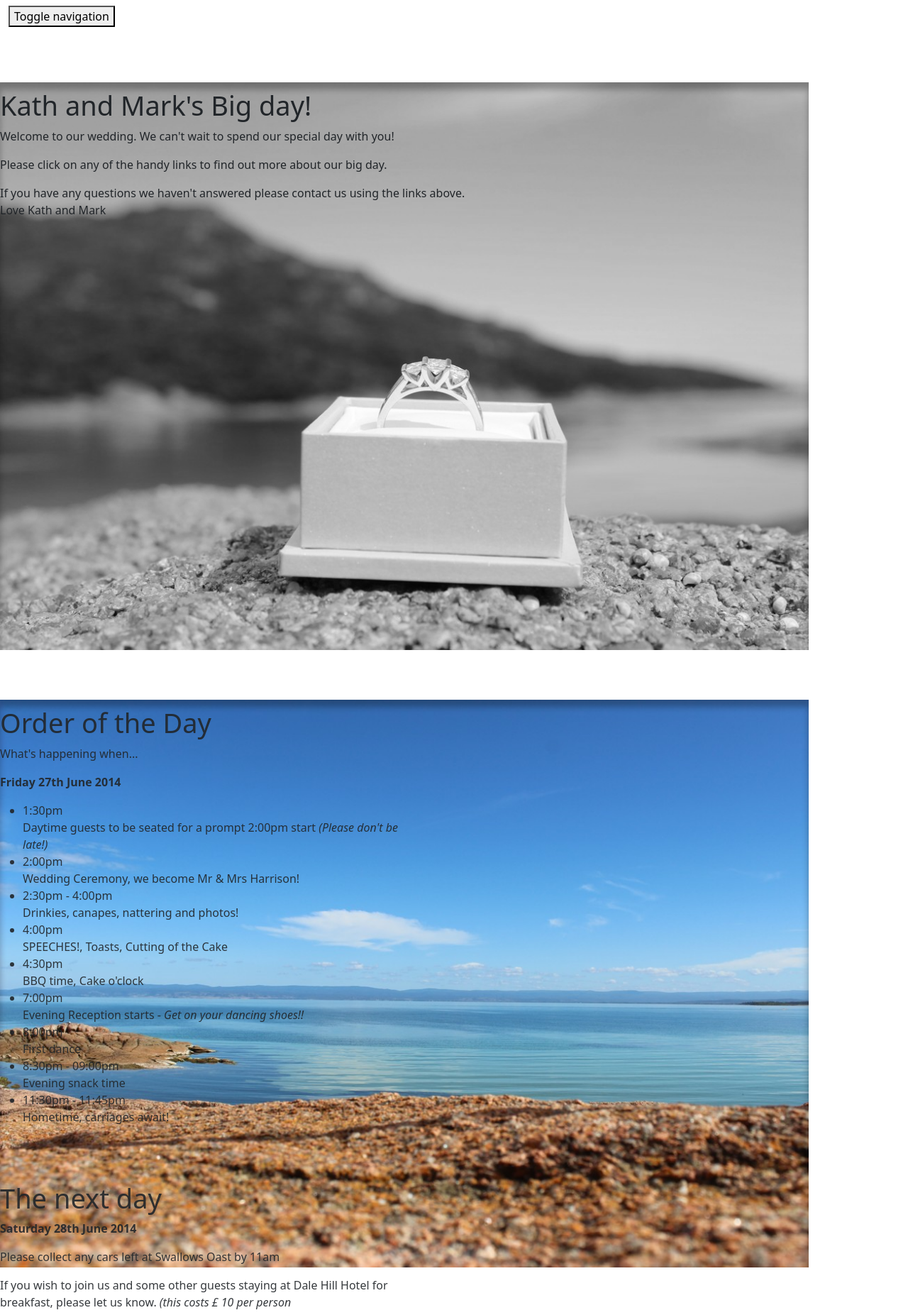
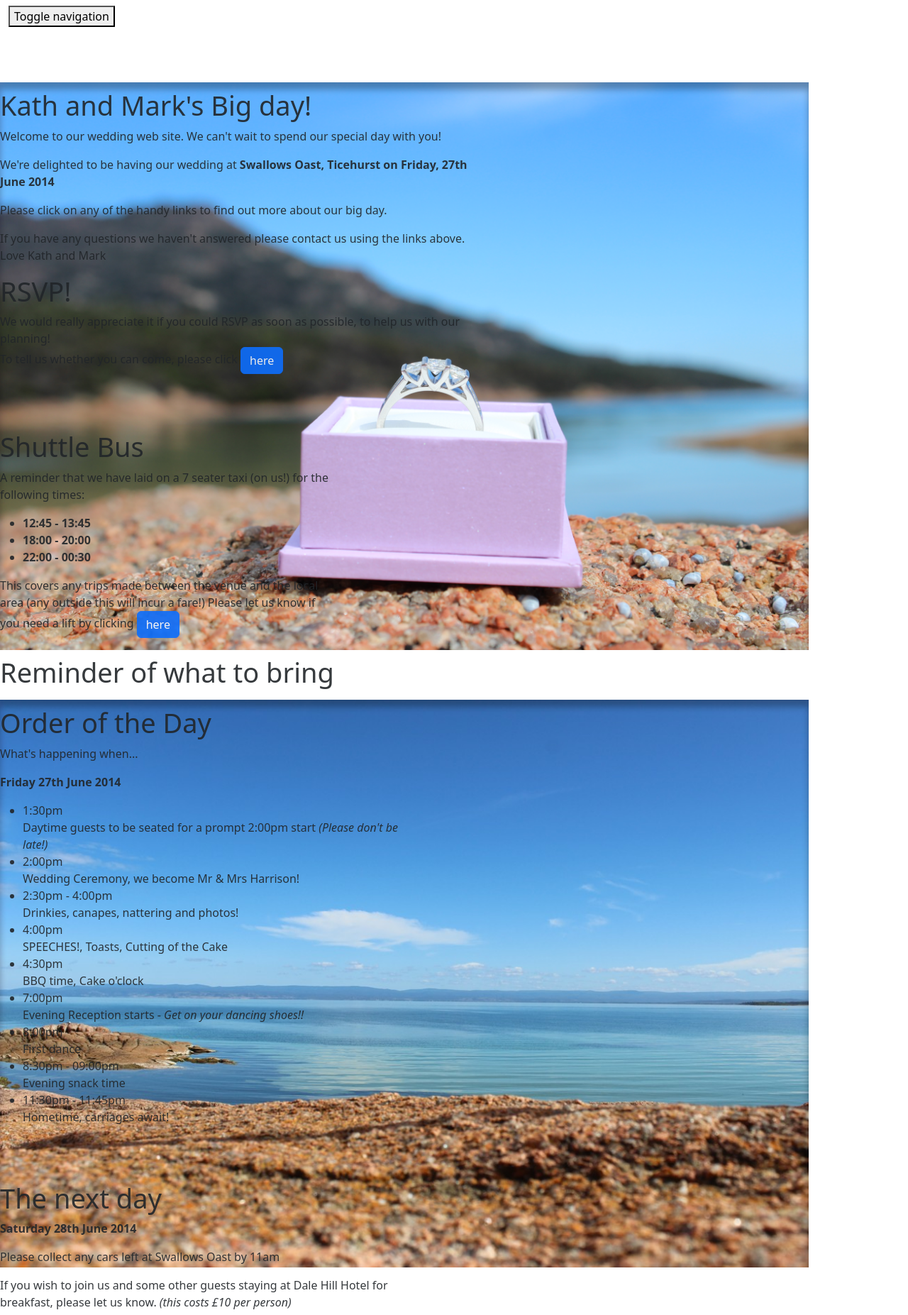
Before and after one commit to danpickford/WeddingSite, a PHP site: page / in a window 1280 px wide. Shown: the top 1853 px of the page at 71% size. Run offline with PHP 8.4, Linux system fonts and the light colour scheme; some libraries are stand-ins or nearby versions.

Commit message:
Added placeholders for all pages

```diff
--- a/index.html
+++ b/index.html
@@ -11,7 +11,6 @@
     <link href="node_modules/twitter-bootstrap/docs/assets/css/bootstrap.min.css" rel="stylesheet" />
     <!-- Custom styles for this template -->
     <link href="css/main.css" rel="stylesheet" />
-
     <!-- HTML5 shim and Respond.js IE8 support of HTML5 elements and media queries -->
     <!--[if lt IE 9]>
       <script src="https://oss.maxcdn.com/libs/html5shiv/3.7.0/html5shiv.js"></script>
@@ -19,43 +18,66 @@
     <![endif]-->
 </head>
 <body>
+    <!-- Modal -->
+    <div class="modal fade" id="tableplan" tabindex="-1" role="dialog" aria-labelledby="myModalLabel"
+        aria-hidden="true">
+        <div class="modal-dialog">
+            <div class="modal-content">
+                <div class="modal-header">
+                    <button type="button" class="close" data-dismiss="modal" aria-hidden="true">
+                        &times;</button>
+                    <h4 class="modal-title">
+                        Shhhh....</h4>
+                </div>
+                <div class="modal-body">
+                    <p>
+                        We have to keep something a secret!</p>
+                </div>
+                <div class="modal-footer">
+                    <button type="button" class="btn btn-success" data-dismiss="modal">
+                        OK. I got it!</button>
+                </div>
+            </div>
+            <!-- /.modal-content -->
+        </div>
+        <!-- /.modal-dialog -->
+    </div>
+    <!-- /.modal -->
     <!-- Fixed navbar -->
     <div class="navbar navbar-default navbar-fixed-top" role="navigation">
         <div class="container">
             <div class="navbar-header">
                 <button type="button" class="navbar-toggle" data-toggle="collapse" data-target=".navbar-collapse">
-                    <span class="sr-only">Toggle navigation</span>
-                    <span class="icon-bar"></span>
-                    <span class="icon-bar"></span>
-                    <span class="icon-bar"></span>
+                    <span class="sr-only">Toggle navigation</span> <span class="icon-bar"></span><span
+                        class="icon-bar"></span><span class="icon-bar"></span>
                 </button>
                 <!--<a class="navbar-brand" href="#"></a>-->
             </div>
             <div class="collapse navbar-collapse">
                 <ul class="nav navbar-nav">
                     <li class="active"><a href="#" class="data-slide-link" data-slide="1">Home</a></li>
-                    <li class="dropdown">
-                        <a href="#" class="dropdown-toggle " data-toggle="dropdown">Ceremony <b class="caret"></b></a>
+                    <li class="dropdown"><a href="#" class="dropdown-toggle " data-toggle="dropdown">Our
+                        Day <b class="caret"></b></a>
                         <ul class="dropdown-menu">
                             <li><a href="#" class="data-slide-link" data-slide="2">Order of the Day</a></li>
-                            <li><a href="#">Children</a></li>
-                            <li><a href="#">Dress Code</a></li>
-                            <li><a href="#">Table plan</a></li>
+                            <li><a href="#" class="data-slide-link" data-slide="3">Guest information</a></li>
+                            <li><a data-toggle="modal" href="#tableplan">Table plan</a></li>
                             <li class="divider"></li>
                             <li class="dropdown-header">The Venue</li>
-                            <li><a href="#">Swallows Oast</a></li>
+                            <li><a href="#" class="data-slide-link" data-slide="4">Swallows Oast</a></li>
                         </ul>
                     </li>
-                    <li><a href="#rsvp">RSVP</a></li>
-                    <li><a href="#contact">Contact Us</a></li>
-                    <li><a href="#contact">Photos</a></li>
-                    <li class="dropdown">
-                        <a href="#" class="dropdown-toggle" data-toggle="dropdown">Helpful Info <b class="caret"></b></a>
+                    <li><a href="#" class="data-slide-link" data-slide="5">RSVP</a></li>
+                    <li><a href="#" class="data-slide-link" data-slide="6">Contact Us</a></li>
+                    <li class="dropdown"><a href="#" class="dropdown-toggle" data-toggle="dropdown">Helpful
+                        Info <b class="caret"></b></a>
                         <ul class="dropdown-menu">
-                            <li><a href="#">Gift Ideas</a></li>
-                            <li><a href="#">Accommodation</a></li>
-                            <li><a href="#">Travel</a></li>
-                            <li><a href="#">Taxis</a></li>
+                            <li><a href="#" class="data-slide-link" data-slide="7"><b>Important Info!</b></a></li>
+                            <li><a href="#" class="data-slide-link" data-slide="8">Gift Ideas</a></li>
+                            <li><a href="#" class="data-slide-link" data-slide="9">Photos</a></li>
+                            <li><a href="#" class="data-slide-link" data-slide="10">Accommodation</a></li>
+                            <li><a href="#" class="data-slide-link" data-slide="11">Travel</a></li>
+                            <li><a href="#" class="data-slide-link" data-slide="12">Taxis</a></li>
                         </ul>
                     </li>
                 </ul>
@@ -63,34 +85,86 @@
             <!--/.nav-collapse -->
         </div>
     </div>
-
     <!-- Begin page content -->
     <div class="container">
+        <div id="slide1" class="slide" data-slide="1">
+            <div style="margin-top: 70px; opacity: 0.9" class="col-sm-7">
+                <div class="jumbotron">
+                    <h1>
+                        Kath and Mark's Big day!</h1>
+                    <p>
+                        Welcome to our wedding web site. We can't wait to spend our special day with you!</p>
+                    <p>
+                        We're delighted to be having our wedding at <b>Swallows Oast, Ticehurst on Friday, 27th
+                            June 2014</b></p>
+                    <p>
+                        Please click on any of the handy links to find out more about our big day.</p>
+                    <p>
+                        If you have any questions we haven't answered please contact us using the links
+                        above.<br />
+                        Love Kath and Mark
+                    </p>
+                     <h1>
+                        RSVP!</h1>
+                    <p>
+                        We would really appreciate it if you could RSVP as soon as possible, to help us
+                        with our planning! <br />To tell us whether you can come, please click <a class="btn btn-primary btn-large data-slide-link"
+                            data-slide="5">here</a>
+                    </p>
+                </div>
+            </div>
 
-        <div id="slide1" class="slide" data-slide="1">
-            <div style="margin-top: 70px;" class="col-xs-12 col-sm-9">
+            <div style="margin-top: 70px;opacity: 0.9" class="col-sm-5">
+                <div class="jumbotron">
 
-                <div class="jumbotron">
-                    <h1>Kath and Mark's Big day!</h1>
-                    <p>Welcome to our wedding. We can't wait to spend our special day with you!</p>
-                    <p>Please click on any of the handy links to find out more about our big day.</p>
+                    <h1>
+                        Shuttle Bus</h1>
                     <p>
-                        If you have any questions we haven't answered please contact us using the links above.<br />
-                        Love Kath and Mark
+                        A reminder that we have laid on a 7 seater taxi (on us!) for the following times:</p>
+                    <ul>
+                        <li class="bold">12:45 - 13:45</li>
+                        <li class="bold">18:00 - 20:00</li>
+                        <li class="bold">22:00 - 00:30</li>
+                        </ul>
+                    <p>
+                        This covers any trips made between the venue and the local area (any outside this
+                        will incur a fare!) Please let us know if you need a lift by clicking <a class="btn btn-primary btn-large data-slide-link" data-slide="6">
+                            here</a>
                     </p>
 
                 </div>
             </div>
-            <a href="#" class="btn btn-default arrow" data-slide="2"><span class="glyphicon glyphicon-arrow-down"></span></a>
+            <div style="opacity: 0.9" class="col-sm-5">
+                <div class="jumbotron">
+
+                    <h1>
+                        Reminder of what to bring</h1>
+                    <p>
+                        <ul>
+                            <li>Umbrella</li>
+                            <li>Sensible shoes/wellies</li>
+                            <li>Sunscreen</li>
+                            <li>Sunglasses</li>
+                            <li>CASH (No card facilities!)</li>
+                        </ul>
+                    </p>
+
+                </div>
+            </div>
+
+            <a href="#" class="btn btn-default arrow" data-slide="2"><span class="glyphicon glyphicon-arrow-down">
+            </span></a>
         </div>
         <div id="slide2" class="slide" data-slide="2">
             <div style="margin-top: 70px; opacity: 0.9" class="col-sm-6">
-
                 <div class="jumbotron">
-                    <h1>Order of the Day</h1>
-                    <p>What's happening when... </p>
-                    <p><span class="bold">Friday 27th June 2014</span></p>
-
+                    <h1>
+                        Order of the Day</h1>
+                    <p>
+                        What's happening when...
+                    </p>
+                    <p>
+                        <span class="bold">Friday 27th June 2014</span></p>
                     <ul>
                         <li>1:30pm
                             <br />
@@ -115,50 +189,243 @@
                             Evening snack time</li>
                         <li>11:30pm - 11:45pm<br />
                             Hometime, carriages await!</li>
-
                     </ul>
-
                 </div>
             </div>
             <div style="margin-top: 70px; opacity: 0.9" class="col-sm-6">
-
                 <div class="jumbotron">
-                    <h1>The next day </h1>
-                    <p><span class="bold">Saturday 28th June 2014</span></p>
-                    <p>Please collect any cars left at Swallows Oast by 11am</p>
-                    <p>If you wish to join us and some other guests staying at Dale Hill Hotel for breakfast, please let us know. <em>(this costs &pound; 10 per person</em></p>
+                    <h1>
+                        The next day
+                    </h1>
+                    <p>
+                        <span class="bold">Saturday 28th June 2014</span></p>
+                    <p>
+                        Please collect any cars left at Swallows Oast by 11am</p>
+                    <p>
+                        If you wish to join us and some other guests staying at Dale Hill Hotel for breakfast,
+                        please let us know. <em>(this costs &pound;10 per person)</em></p>
+                    <p>
+                        <iframe src="https://www.google.com/maps/embed?pb=!1m29!1m12!1m3!1d5016.779784719319!2d0.4174018011606883!3d51.04588820151486!2m3!1f0!2f0!3f0!3m2!1i1024!2i768!4f13.1!4m14!1i0!3e6!4m5!1s0x47df3e4fb461a429%3A0xe01ddc2604ae0f6f!2sSwallows+Oast%2C+Gibbs+Reed+Farm%2CPashley+Road%2C+Ticehurst%2C+East+Sussex+TN5+7HE%2C+United+Kingdom!3m2!1d51.041292999999996!2d0.425935!4m5!1s0x47df3e541a14a0a5%3A0xf3b62eeb01bec54!2sDale+Hill+Golf+Club%2C+Ticehurst%2C+Wadhurst%2C+East+Sussex+TN5+7DQ%2C+United+Kingdom!3m2!1d51.049347999999995!2d0.42382699999999995!5e0!3m2!1sen!2suk!4v1393963583558"
+                            width="100%" height="300px" frameborder="0" style="border: 0"></iframe>
+                    </p>
                 </div>
             </div>
-            <a href="#" class="btn btn-default arrow" data-slide="3"><span class="glyphicon glyphicon-arrow-down"></span></a>
+            <a href="#" class="btn btn-default arrow" data-slide="3"><span class="glyphicon glyphicon-arrow-down">
+            </span></a>
         </div>
         <div id="slide3" class="slide" data-slide="3">
             <div style="margin-top: 70px; opacity: 0.9" class="col-sm-6">
                 <div class="jumbotron">
-                    <h1>Children</h1>
-                    <p>Unfortunately we can only accommodate children from our close family, and the children that Kathryn cares for.</p>
-                    <p>We hope that this gives our friends that are parents the opportunity to relax, to let their hair down and really enjoy the day!</p>
-                    <p>For the children that are attending, there is a Willow maze, and slide to play on (as well as lots of open space to run around in!)</p>
-                    <p>If weather permits, there will also be a few games outside!</p>
-                    <p><em>Its advised to bring a change of clothes, and also possibly wellies incase needed as there's plenty of grass for the little ones to run around on, and we can never predict the British 'Summer' weather!</em></p>
+                    <h1>
+                        Children</h1>
+                    <p>
+                        Unfortunately we can only accommodate children from our close family, and the children
+                        that Kathryn cares for.</p>
+                    <p>
+                        We hope that this gives our friends that are parents the opportunity to relax, to
+                        let their hair down and really enjoy the day!</p>
+                    <p>
+                        For the children that are attending, there is a Willow maze, and slide to play on
+                        (as well as lots of open space to run around in!)</p>
+                    <p>
+                        If weather permits, there will also be a few games outside!</p>
+                    <p>
+                        <em>Its advised to bring a change of clothes, and also possibly wellies incase needed
+                            as there's plenty of grass for the little ones to run around on, as we can never
+                            predict the British 'Summer' weather!</em></p>
                 </div>
             </div>
-            <div style="margin-top: 70px;opacity: 0.9" class="col-sm-6">
+            <div style="margin-top: 70px; opacity: 0.9" class="col-sm-6">
                 <div class="jumbotron">
-                    <h1>Dress Code</h1>
-
+                    <h1>
+                        Dress Code</h1>
+                    <p>
+                        Smart Casual <em>(We're aiming for a relaxed day and want our guests to be comfortable!)</em></p>
                 </div>
             </div>
-
+            <div style="opacity: 0.9" class="col-sm-6">
+                <div class="jumbotron">
+                    <h1>
+                        What to bring</h1>
+                    <p>
+                        <ul>
+                            <li>Umbrella</li>
+                            <li>Sensible shoes/wellies</li>
+                            <li>Sunscreen</li>
+                            <li>Sunglasses</li>
+                            <li>CASH (No card facilities!)</li>
+                        </ul>
+                    </p>
+                </div>
+            </div>
+            <a href="#" class="btn btn-default arrow" data-slide="4"><span class="glyphicon glyphicon-arrow-down">
+            </span></a>
+        </div>
+        <div id="slide4" class="slide" data-slide="4">
+            <div style="margin-top: 70px; opacity: 0.9" class="col-sm-9">
+                <div class="jumbotron">
+                    <h1>
+                        Swallows Oast</h1>
+                    <p>
+                    </p>
+                </div>
+            </div>
+            <div style="margin-top: 70px; opacity: 0.9" class="col-sm-3">
+                <div class="jumbotron">
+                    <h1>
+                        Directions?</h1>
+                </div>
+            </div>
+            <a href="#" class="btn btn-default arrow" data-slide="5"><span class="glyphicon glyphicon-arrow-down">
+            </span></a>
+        </div>
+        <div id="slide5" class="slide" data-slide="5">
+            <div style="margin-top: 70px; opacity: 0.9" class="col-sm-12">
+                <div class="jumbotron">
+                    <h1>
+                        RSVP</h1>
+                    <p>
+                        Please use the form below to let us know if you can make it!
+                        <br />
+                        <em>please also include any dietary requirements!</em>
+                    </p>
+                </div>
+            </div>
+            <a href="#" class="btn btn-default arrow" data-slide="6"><span class="glyphicon glyphicon-arrow-down">
+            </span></a>
+        </div>
+        <div id="slide6" class="slide" data-slide="6">
+            <div style="margin-top: 70px; opacity: 0.9" class="col-sm-9">
+                <div class="jumbotron">
+                    <h1>
+                        Contact Us</h1>
+                    <p>
+                    </p>
+                </div>
+            </div>
+            <div style="margin-top: 70px; opacity: 0.9" class="col-sm-3">
+                <div class="jumbotron">
+                    <h1>
+                    </h1>
+                </div>
+            </div>
+            <a href="#" class="btn btn-default arrow" data-slide="7"><span class="glyphicon glyphicon-arrow-down">
+            </span></a>
+        </div>
+        <div id="slide7" class="slide" data-slide="7">
+            <div style="margin-top: 70px; opacity: 0.9" class="col-sm-9">
+                <div class="jumbotron">
+                    <h1>
+                        Important Information</h1>
+                    <p>
+                    </p>
+                </div>
+            </div>
+            <div style="margin-top: 70px; opacity: 0.9" class="col-sm-3">
+                <div class="jumbotron">
+                    <h1>
+                    </h1>
+                </div>
+            </div>
+            <a href="#" class="btn btn-default arrow" data-slide="8"><span class="glyphicon glyphicon-arrow-down">
+            </span></a>
+        </div>
+        <div id="slide8" class="slide" data-slide="8">
+            <div style="margin-top: 70px; opacity: 0.9" class="col-sm-9">
+                <div class="jumbotron">
+                    <h1>
+                        Gift Ideas</h1>
+                    <p>
+                    </p>
+                </div>
+            </div>
+            <div style="margin-top: 70px; opacity: 0.9" class="col-sm-3">
+                <div class="jumbotron">
+                    <h1>
+                    </h1>
+                </div>
+            </div>
+            <a href="#" class="btn btn-default arrow" data-slide="9"><span class="glyphicon glyphicon-arrow-down">
+            </span></a>
+        </div>
+        <div id="slide9" class="slide" data-slide="9">
+            <div style="margin-top: 70px; opacity: 0.9" class="col-sm-9">
+                <div class="jumbotron">
+                    <h1>
+                        Photos</h1>
+                    <p>
+                    </p>
+                </div>
+            </div>
+            <div style="margin-top: 70px; opacity: 0.9" class="col-sm-3">
+                <div class="jumbotron">
+                    <h1>
+                    </h1>
+                </div>
+            </div>
+            <a href="#" class="btn btn-default arrow" data-slide="10"><span class="glyphicon glyphicon-arrow-down">
+            </span></a>
+        </div>
+        <div id="slide10" class="slide" data-slide="10">
+            <div style="margin-top: 70px; opacity: 0.9" class="col-sm-9">
+                <div class="jumbotron">
+                    <h1>
+                        Accommodation</h1>
+                    <p>
+                    </p>
+                </div>
+            </div>
+            <div style="margin-top: 70px; opacity: 0.9" class="col-sm-3">
+                <div class="jumbotron">
+                    <h1>
+                    </h1>
+                </div>
+            </div>
+            <a href="#" class="btn btn-default arrow" data-slide="11"><span class="glyphicon glyphicon-arrow-down">
+            </span></a>
+        </div>
+        <div id="slide11" class="slide" data-slide="11">
+            <div style="margin-top: 70px; opacity: 0.9" class="col-sm-9">
+                <div class="jumbotron">
+                    <h1>
+                        Travel</h1>
+                    <p>
+                    </p>
+                </div>
+            </div>
+            <div style="margin-top: 70px; opacity: 0.9" class="col-sm-3">
+                <div class="jumbotron">
+                    <h1>
+                    </h1>
+                </div>
+            </div>
+            <a href="#" class="btn btn-default arrow" data-slide="12"><span class="glyphicon glyphicon-arrow-down">
+            </span></a>
+        </div>
+        <div id="slide12" class="slide" data-slide="12">
+            <div style="margin-top: 70px; opacity: 0.9" class="col-sm-9">
+                <div class="jumbotron">
+                    <h1>
+                        Taxis</h1>
+                    <p>
+                    </p>
+                </div>
+            </div>
+            <div style="margin-top: 70px; opacity: 0.9" class="col-sm-3">
+                <div class="jumbotron">
+                    <h1>
+                    </h1>
+                </div>
+            </div>
         </div>
     </div>
-
     <!-- Bootstrap core JavaScript
     ================================================== -->
     <!-- Placed at the end of the document so the pages load faster -->
     <script src="node_modules/jquery/dist/jquery.min.js"></script>
     <script src="node_modules/twitter-bootstrap/docs/assets/js/bootstrap.min.js"></script>
+    <script src="node_modules/twitter-bootstrap/docs/assets/js/bootstrap-modal.js"></script>
     <script src="js/waypoints.min.js"></script>
     <script src="js/app.js"></script>
-
 </body>
 </html>
--- a/js/app.js
+++ b/js/app.js
@@ -1,8 +1,3 @@
-
-//var easing = require('easing');
-
-
-
 $(function() {
 	init();
 });
@@ -27,8 +22,7 @@
 	    }
 	});
 
-	//Create a function that will be passed a slide number and then will scroll to that slide using jquerys animate. The Jquery
-	//easing plugin is also used, so we passed in the easing method of 'easeInOutQuint' which is available throught the plugin.
+	//Create a function that will be passed a slide number and then will scroll to that slide using jquerys animate.
 	function goToByScroll(dataslide, mstime) {
 	    $('html,body').animate({
 	        scrollTop: $('.slide[data-slide="' + dataslide + '"]').offset().top
@@ -52,6 +46,6 @@
 
 function setActivePage(dataslide)
 {
-	$('li').removeClass('active');
-	$('.data-slide-link[data-slide="'+dataslide+'"]').parent('li').addClass('active');
+    $('li').removeClass('active');
+	$('.data-slide-link[data-slide="'+dataslide+'"]').parents('li:last').addClass('active');
 }
```
Also changed, not shown: css/main.css (+72 -1 lines), img/background_1.png, img/background_10.png (added), img/background_11.png (added), 9 other files.
